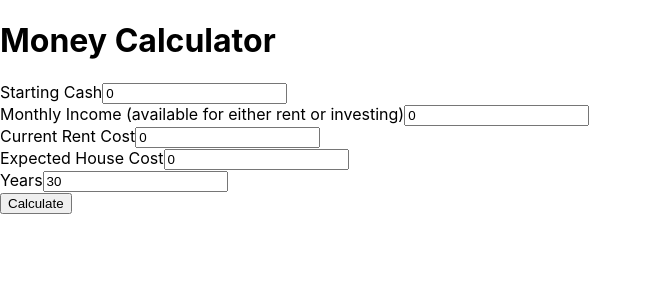
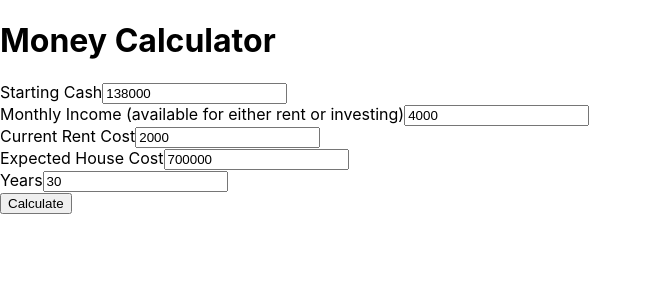
Before and after one commit to JohnWattenbarger/house-vs-rent, a React (Create React App) app: page / in a window 1280 px wide. Shown: the top 300 px of the page, without its empty margins (0-652 px from the left). Built offline with nearby package versions, Linux system fonts and the light colour scheme; the HTML template or start-up script is replaced by a standard one.

Commit message:
Added a house value column

```diff
--- a/src/App.tsx
+++ b/src/App.tsx
@@ -20,6 +20,7 @@ type InputData = {
 type OutputData = {
   year: number;
   initialCash: number;
+  houseValue: number;
   rentOrMortgage: number;
   moneySpent: number;
   moneyAvailable: number;
@@ -58,6 +59,7 @@ function calculateOutput(
   if (option === "buy20") {
     downPayment = inputData.expectedHouseCost * 0.2;
   }
+  let houseValue = 0;
   let rentOrMortgage = option === "rent" ? inputData.currentRent : calculateMortgage(inputData.expectedHouseCost, downPayment, option === "buy5" ? 0.03 : 0.025, inputData.years);
   let moneySpent = rentOrMortgage * 12;
   let moneyAvailable = inputData.monthlyIncome;
@@ -69,6 +71,7 @@ function calculateOutput(
     outputData.push({
       year,
       initialCash,
+      houseValue,
       rentOrMortgage,
       moneySpent,
       moneyAvailable,
@@ -86,6 +89,7 @@ function calculateOutput(
     }
 
     // Update the current values for the next year
+    houseValue = calculateHouseValue(option, inputData, year);
     initialCash = initialCash * (1 + INVESTMENT_RATE) + netInvestment; // Add the investment returns and the net investment to the initial cash
     rentOrMortgage =
       option === "rent"
@@ -98,6 +102,11 @@ function calculateOutput(
 
   // Return the output data array
   return outputData;
+}
+
+// Calculate what the house will be worth after a certain number of years
+function calculateHouseValue(type: string, inputData: InputData, years: number) {
+  return type === "rent" ? 0 : inputData.expectedHouseCost * Math.pow(1 + INFLATION_RATE, years);
 }
 
 // Define a function to format a number as currency
@@ -116,8 +125,8 @@ function calculateSummary(
   const outputData2 = calculateOutput(inputData, option2);
 
   // Get the final values for both options
-  const finalValue1 = outputData1[outputData1.length - 1].initialCash + (option1 === "rent" ? 0 : inputData.expectedHouseCost * Math.pow(1 + INFLATION_RATE, inputData.years));
-  const finalValue2 = outputData2[outputData2.length - 1].initialCash + (option2 === "rent" ? 0 : inputData.expectedHouseCost * Math.pow(1 + INFLATION_RATE, inputData.years));
+  const finalValue1 = outputData1[outputData1.length - 1].initialCash + (calculateHouseValue(option1, inputData, inputData.years));
+  const finalValue2 = outputData2[outputData2.length - 1].initialCash + (calculateHouseValue(option2, inputData, inputData.years));
 
   // Compare the final values and return a summary string
   if (finalValue1 > finalValue2) {
@@ -141,6 +150,7 @@ function OutputTable(props: { data: OutputData[]; title: string }) {
           <tr>
             <th>Year</th>
             <th>Initial Cash</th>
+            <th>House Value</th>
             <th>Rent/Mortgage Cost</th>
             <th>Money Spent on Rent/Mortgage</th>
             <th>Money Available</th>
@@ -152,6 +162,7 @@ function OutputTable(props: { data: OutputData[]; title: string }) {
             <tr key={row.year}>
               <td>{row.year}</td>
               <td>{formatCurrency(row.initialCash)}</td>
+              <td>{formatCurrency(row.houseValue)}</td>
               <td>{formatCurrency(row.rentOrMortgage)}</td>
               <td>{formatCurrency(row.moneySpent)}</td>
               <td>{formatCurrency(row.moneyAvailable)}</td>
@@ -195,10 +206,10 @@ const OutputSummary = (props: { data: InputData }) => {
 // Define a component to render the input fields and the calculate button
 const InputForm = (props: { onSubmit: (data: InputData) => void }) => {
   // Define some state variables to store the input values
-  const [startingCash, setStartingCash] = useState(0);
-  const [monthlyIncome, setMonthlyIncome] = useState(0);
-  const [currentRent, setCurrentRent] = useState(0);
-  const [expectedHouseCost, setExpectedHouseCost] = useState(0);
+  const [startingCash, setStartingCash] = useState(138000);
+  const [monthlyIncome, setMonthlyIncome] = useState(4000);
+  const [currentRent, setCurrentRent] = useState(2000);
+  const [expectedHouseCost, setExpectedHouseCost] = useState(700000);
   const [years, setYears] = useState(DEFAULT_YEARS);
   // };
 
```
